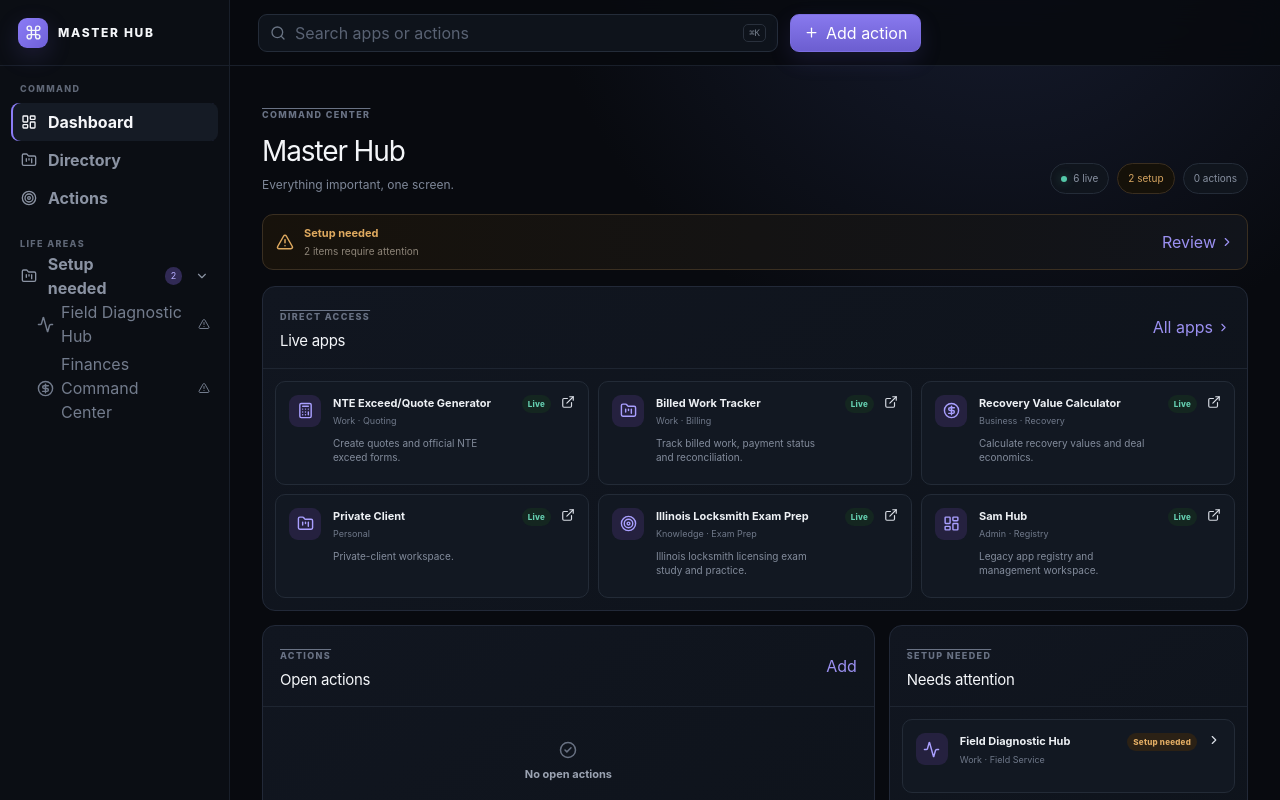
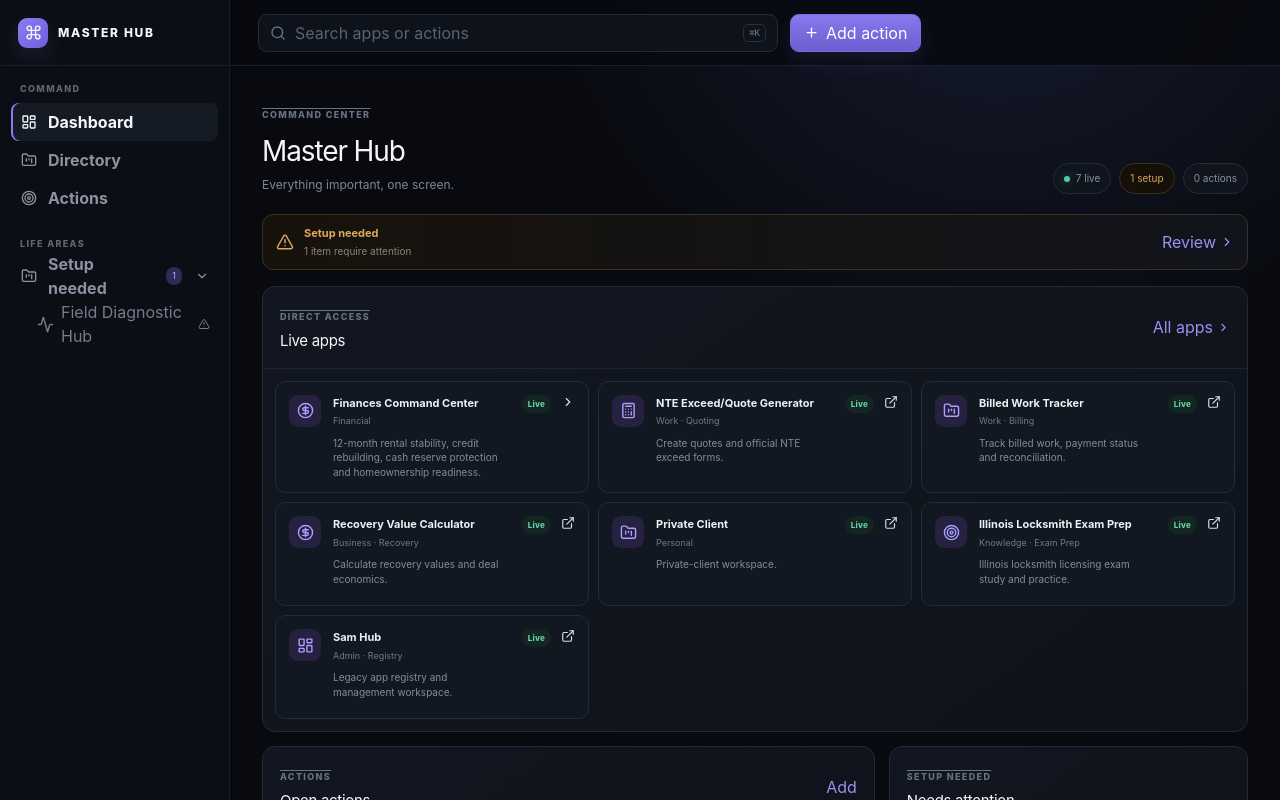
Before and after one commit to ssalem9580/master-hub, a Next.js app in the folder master-hub-app/: page / in a window 1280 px wide. Shown: the top 800 px of the page. Built offline with nearby package versions, Linux system fonts and the light colour scheme.

Commit message:
Activate Finances Command Center

```diff
--- a/master-hub-app/src/components/master-hub.tsx
+++ b/master-hub-app/src/components/master-hub.tsx
@@ -10,7 +10,7 @@ type HubItem = { name:string; url?:string; internal?:boolean; status:HubStatus;
 const statusOrder:HubStatus[]=["Setup needed","Live","Development","Offline","Archived"];
 const hubs:HubItem[]=[
   {name:"Field Diagnostic Hub",url:"/field-resource-hub",internal:true,status:"Setup needed",area:"Work · Field Service",purpose:"Diagnostics, VAT audio guidance, repair packages and field troubleshooting.",icon:<Activity size={17}/>},
-  {name:"Finances Command Center",status:"Setup needed",area:"Financial",purpose:"Cash flow, accounts, bills, debt, goals and investments.",icon:<CircleDollarSign size={17}/>},
+  {name:"Finances Command Center",url:"/finances-command-center",internal:true,status:"Live",area:"Financial",purpose:"12-month rental stability, credit rebuilding, cash reserve protection and homeownership readiness.",icon:<CircleDollarSign size={17}/>},
   {name:"NTE Exceed/Quote Generator",url:"https://job-quote-calculator-tau.vercel.app",status:"Live",area:"Work · Quoting",purpose:"Create quotes and official NTE exceed forms.",icon:<Calculator size={17}/>},
   {name:"Billed Work Tracker",url:"https://billed-work-tracker-live.vercel.app",status:"Live",area:"Work · Billing",purpose:"Track billed work, payment status and reconciliation.",icon:<FolderKanban size={17}/>},
   {name:"Recovery Value Calculator",url:"https://recovery-value-calculator.vercel.app",status:"Live",area:"Business · Recovery",purpose:"Calculate recovery values and deal economics.",icon:<CircleDollarSign size={17}/>},
```
